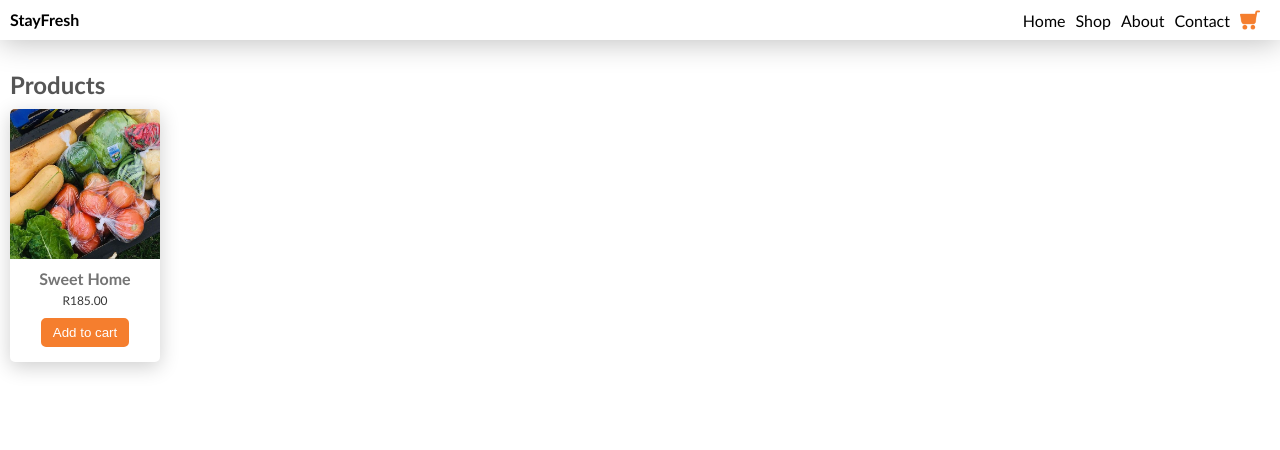
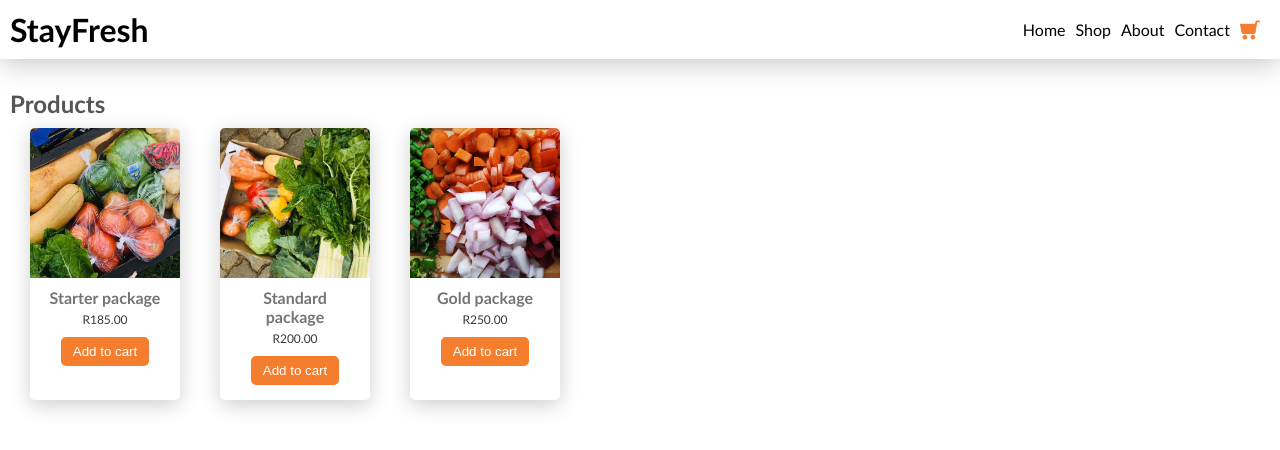
Before and after one commit to CodeBase912/stay-fresh, a React (Create React App) app: page / in a window 1280 px wide. Shown: the top 450 px of the page. Built offline with nearby package versions, Linux system fonts and the light colour scheme.

Commit message:
added dynamic loading of product data

```diff
--- a/src/components/header/Header.css
+++ b/src/components/header/Header.css
@@ -1,5 +1,6 @@
 .header {
   display: flex;
+  align-items: center;
   width: 100%;
   padding: 10px;
   background-color: white;
@@ -9,6 +10,7 @@
 .nav {
   width: 100%;
 }
+
 .nav ul {
   display: flex;
   justify-content: flex-end;
@@ -19,7 +21,6 @@
   padding-right: 10px;
   display: flex;
   justify-content: center;
-  align-items: center;
 }
 
 .cart {
--- a/src/components/header/Header.js
+++ b/src/components/header/Header.js
@@ -6,7 +6,7 @@ function Header() {
   return (
     <div className='header'>
       <div className='logo'>
-        <h4>StayFresh</h4>
+        <h1>StayFresh</h1>
       </div>
       <div className='nav'>
         <ul>
--- a/src/components/mainContent/MainContent.css
+++ b/src/components/mainContent/MainContent.css
@@ -6,3 +6,8 @@
   color: rgb(85, 85, 85);
   padding-bottom: 10px;
 }
+
+.main .product-list {
+  display: flex;
+  flex-wrap: wrap;
+}
--- a/src/components/mainContent/MainContent.js
+++ b/src/components/mainContent/MainContent.js
@@ -1,12 +1,23 @@
 import React from 'react';
 import Product from '../product/Product';
+import { products } from '../../products';
 import './MainContent.css';
 
 function MainContent() {
   return (
     <div className='main'>
       <h2>Products</h2>
-      <Product />
+      <div className='product-list'>
+        {products.map((product) => {
+          return (
+            <Product
+              name={product.name}
+              price={product.price}
+              imgSrc={product.imgSrc}
+            />
+          );
+        })}
+      </div>
     </div>
   );
 }
--- a/src/components/product/Product.css
+++ b/src/components/product/Product.css
@@ -3,6 +3,7 @@
   max-width: min-content;
   border-radius: 5px;
   text-align: center;
+  margin: 0 20px 30px 20px;
 }
 
 .product-img-wrapper {
--- a/src/components/product/Product.js
+++ b/src/components/product/Product.js
@@ -1,23 +1,39 @@
 import React from 'react';
-import productImg from '../../images/products/1.png';
+import ProductImg1 from '../../images/products/1.png';
+import ProductImg2 from '../../images/products/2.png';
+import ProductImg3 from '../../images/products/3.jpg';
 import './Product.css';
 import '../../App.css';
 
+const images = [
+  { img: ProductImg1, src: '../../images/products/1.png' },
+  { img: ProductImg2, src: '../../images/products/2.png' },
+  { img: ProductImg3, src: '../../images/products/3.jpg' },
+];
+
 function Product(props) {
+  const { name, price, imgSrc } = props;
+
+  const img = images.find((image) => {
+    if (image.src === imgSrc) {
+      return true;
+    }
+  });
+
   return (
     <div className='product'>
       <div
         className='product-img-wrapper'
         style={{
-          backgroundImage: `url(${productImg})`,
+          backgroundImage: `url(${img.img})`,
           backgroundSize: `cover`,
         }}
       >
-        {/* <img src={productImg} alt='Product Image' className='product-img' /> */}
+        {/* <img src={imgSrc} alt='Product Image' className='product-img' /> */}
       </div>
       <div className='product-details'>
-        <h4>Sweet Home</h4>
-        <p>R185.00</p>
+        <h4>{name}</h4>
+        <p>R{price}.00</p>
         <div className='product-btn-wrapper'>
           <button className='btn'>Add to cart</button>
         </div>
--- a/src/products.js
+++ b/src/products.js
@@ -1,20 +1,20 @@
-[
+export const products = [
   {
     name: 'Starter package',
     price: 185,
-    imgSRC: './images/products/1.png',
+    imgSrc: '../../images/products/1.png',
     description: '',
   },
   {
     name: 'Standard package',
     price: 200,
-    imgSRC: './images/products/2.png',
+    imgSrc: '../../images/products/2.png',
     description: '',
   },
   {
     name: 'Gold package',
     price: 250,
-    imgSRC: './images/products/3.png',
+    imgSrc: '../../images/products/3.jpg',
     description: '',
   },
 ];
```
